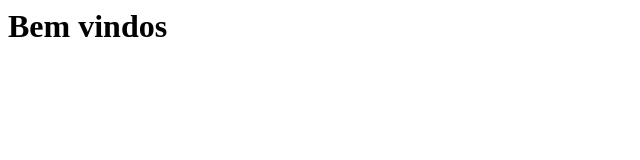
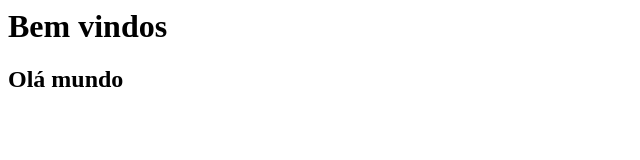
Before and after one commit to caiorodrigues2804/curso_github, a plain HTML site: page index.html in a window 1280 px wide. Shown: the whole page, without its empty margins (0-640 px from the left). Drawn offline with Linux system fonts and the light colour scheme.

Commit message:
colocando h2 na home

```diff
--- a/index.html
+++ b/index.html
@@ -1 +1,2 @@
 <h1>Bem vindos</h1>
+<h2>Olá mundo</h2>
```
